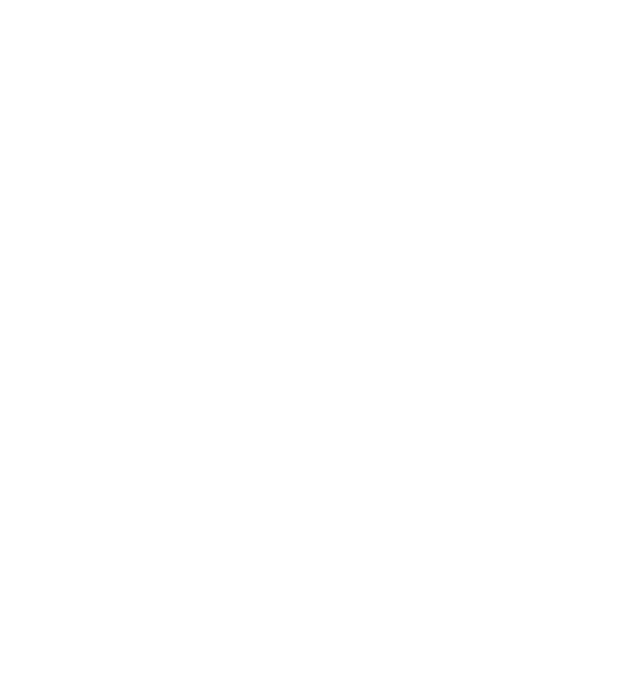
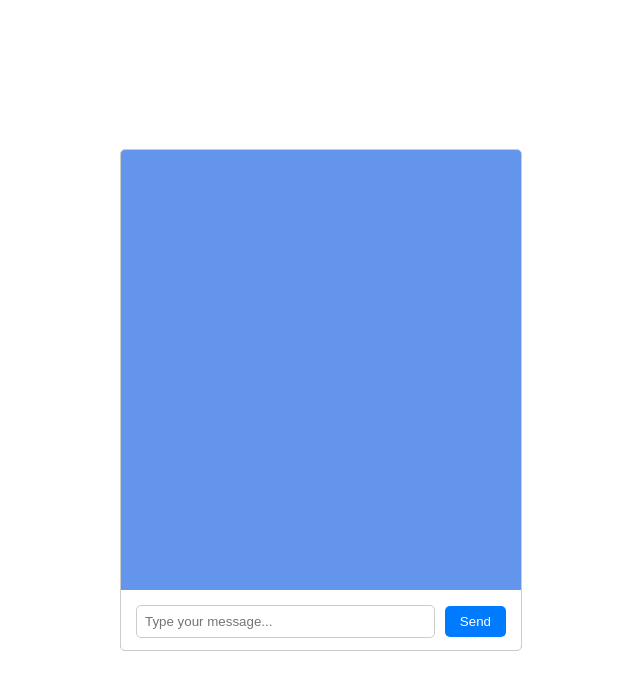
Before and after one commit to ho-jun97/chat-front, a React (Create React App) app: page /chatPage in a window 1280 px wide. Before the commit this address had no page. Shown: the top 690 px of the page, without its empty margins (319-959 px from the left). Built offline with nearby package versions, Linux system fonts and the light colour scheme.

Commit message:
feat: temp

```diff
--- a/package.json
+++ b/package.json
@@ -8,10 +8,12 @@
     "@testing-library/react": "^13.4.0",
     "@testing-library/user-event": "^13.5.0",
     "axios": "^1.6.8",
+    "net": "^1.0.2",
     "react": "^18.2.0",
     "react-dom": "^18.2.0",
     "react-router-dom": "^6.22.3",
     "react-scripts": "5.0.1",
+    "stompjs": "^2.3.3",
     "web-vitals": "^2.1.4"
   },
   "scripts": {
--- a/src/App.js
+++ b/src/App.js
@@ -2,6 +2,7 @@
 import { Route, Routes } from "react-router-dom";
 import Home from './pages/Home';
 import LoginPage from './pages/LoginPage';
+import ChatApp from './pages/ChatApp';
 
 function App() {
   return (
@@ -9,6 +10,7 @@
       <Routes>
         <Route path='/loginPage' Component={LoginPage} />
         <Route path='/' Component={Home} />
+        <Route path='/chatPage' Component={ChatApp}/>
       </Routes>
     </div>
 
--- /dev/null
+++ b/src/pages/ChatApp.css
@@ -0,0 +1,62 @@
+.chat-app {
+    display: flex;
+    justify-content: center;
+    align-items: center;
+    height: 100vh;
+  }
+
+  .chat-window {
+    width: 400px;
+    height: 500px;
+    background-color: cornflowerblue;
+    border: 1px solid #ccc;
+    border-radius: 5px;
+    overflow: hidden;
+  }
+
+  .message-list {
+    height: calc(100% - 80px);
+    overflow-y: auto;
+    padding: 10px;
+  }
+
+  .message {
+    background-color: #f0f0f0;
+    padding: 5px 10px;
+    margin-bottom: 10px;
+    border-radius: 5px;
+  }
+
+  .username {
+    font-weight: bold;
+  }
+
+  .message-form {
+    display: flex;
+    justify-content: space-between;
+    align-items: center;
+    background-color: #fff;
+    padding: 15px;
+  }
+
+  .message-input {
+    flex: 1;
+    padding: 8px;
+    border: 1px solid #ccc;
+    border-radius: 5px;
+    margin-right: 10px;
+    height: auto;
+  }
+
+  .send-button {
+    padding: 8px 15px;
+    background-color: #007bff;
+    color: #fff;
+    border: none;
+    border-radius: 5px;
+    cursor: pointer;
+  }
+
+  .send-button:hover {
+    background-color: #0056b3;
+  }
--- /dev/null
+++ b/src/pages/ChatApp.js
@@ -0,0 +1,62 @@
+import React, { useState, Component } from 'react';
+import Stomp from 'stompjs';
+import SockJS from 'sockjs-client';
+import './ChatApp.css';
+import connectMng from '../utils/connectMng.js';
+
+
+
+const ChatApp = () => {
+    const [messages, setMessage] = useState([])
+    const [newMessage, setNewMessage] = useState('')
+
+
+  const handleSubmit = (event) => {
+    // event.preventDefault();
+    // const { newMessage } = this.state;
+    // if (newMessage.trim() !== '') {
+    //   this.stompClient.send("/app/sendMessage", {}, JSON.stringify({ message: newMessage }));
+    //   this.setState({ newMessage: '' });
+    // }
+  }
+
+  const sendMessage = (e) => {
+    e.preventDefault()
+    alert('Send message');
+    // connectMng.onConnect = () => {
+
+        connectMng.subscribe('/sub/room/1', message =>
+            console.log(`Received: ${message.body}`)
+        );
+        const message = {
+            // 'roomId' : 1,
+            'sender': '호준',
+            'senderEmail': 'test@nate.com',
+            'message': '내이름은 호준'
+        };
+        connectMng.publish({ destination: '/pub/1', body: JSON.stringify(message) });
+    // }
+}
+
+
+
+    return (
+      <div className="chat-app">
+        <div className="chat-window">
+          <div className="message-list">
+            {messages.map((message, index) => (
+              <div className="message" key={index}>
+                <span className="username">{message.username}:</span> {message.content}
+              </div>
+            ))}
+          </div>
+          <form onSubmit={handleSubmit} className="message-form">
+            <input type="text" value={newMessage} onChange={e => setNewMessage(e.target.value)} className="message-input" placeholder="Type your message..." />
+            <button type="submit" className="send-button" onClick={sendMessage} >Send</button>
+          </form>
+        </div>
+      </div>
+    );
+}
+
+export default ChatApp;
--- a/src/pages/Home.js
+++ b/src/pages/Home.js
@@ -12,9 +12,9 @@
             );
             const message = {
                 // 'roomId' : 1,
-                'sender': '로봇',
+                'sender': '호준',
                 'senderEmail': 'test@nate.com',
-                'message': '내이름은 뭘까?'
+                'message': '내이름은 호준'
             };
             connectMng.publish({ destination: '/pub/1', body: JSON.stringify(message) });
         // }
--- a/src/pages/LoginPage.js
+++ b/src/pages/LoginPage.js
@@ -23,7 +23,7 @@
             alert(res.data);
             connectMng.activate();
 
-            navigate("/");
+            navigate("/chatPage");
         } catch (e) {
             alert('error');
         }
```
Also changed, not shown: 1 other file (tests, documents, lock files or other folders).
